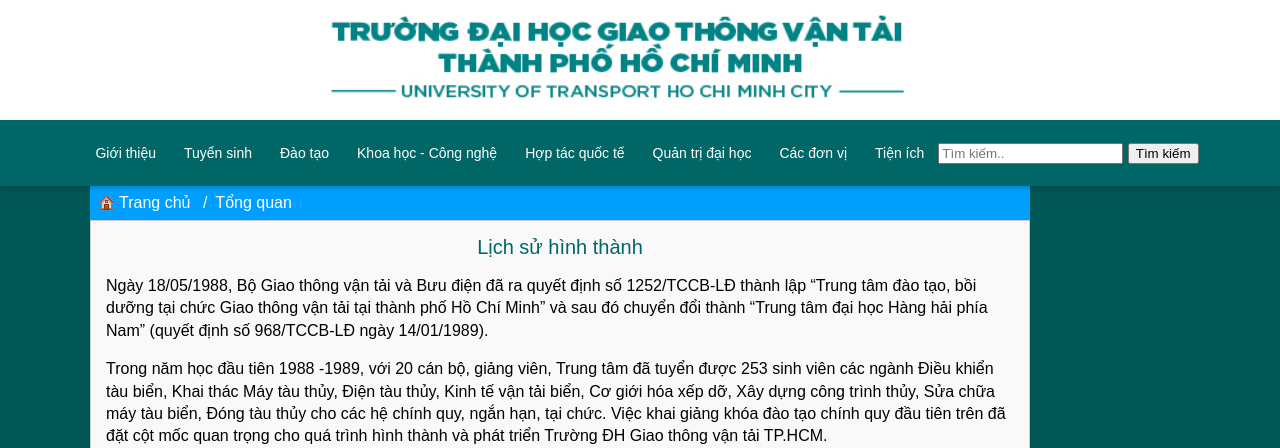
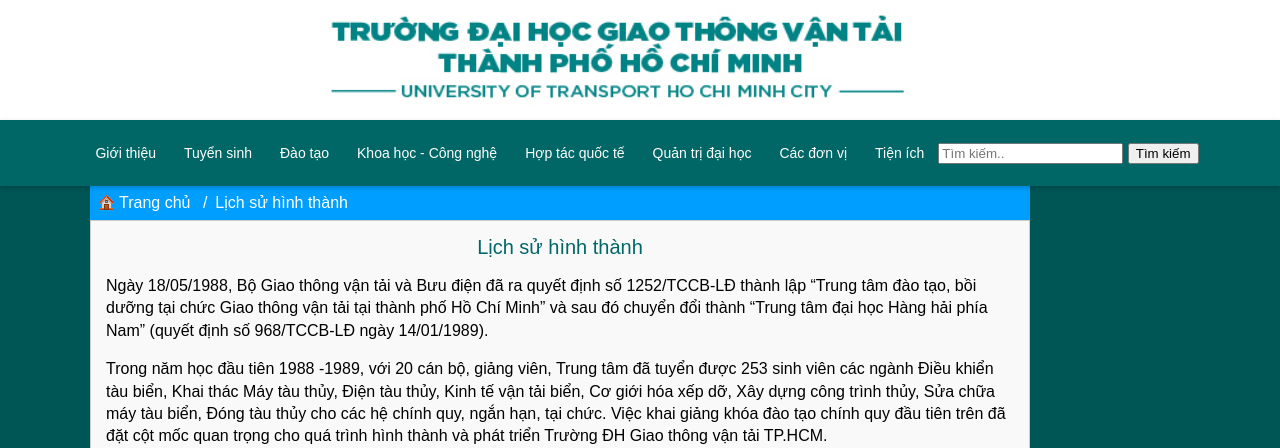
Before and after one commit to LeNguyenDuyCuong99zw/CNPM-Cong-thong-tin-STEM-cho-truong-dai-hoc-UTH, a Django app: page /lich-su-hinh-thanh/ in a window 1280 px wide. Shown: the top 448 px of the page. Run offline with Django 5.2, Linux system fonts and the light colour scheme.

Commit message:
Lan 3 Le Minh Huu Luan - Update lich_su_hinh_thanh.html

```diff
--- a/app/templates/app/articles/lich_su_hinh_thanh.html
+++ b/app/templates/app/articles/lich_su_hinh_thanh.html
@@ -5,7 +5,7 @@
 <body class="main-gh">
   <div class="container1">
     <div class="header-content">
-      <a href="{% url 'home' %}"><img src="{% static 'app/images/home.png' %}" align="left">Trang chủ</a> <a>/</a><a href="{% url 'tong_quan' %}">Tổng quan</a>
+      <a href="{% url 'home' %}"><img src="{% static 'app/images/home.png' %}" align="left">Trang chủ</a> <a>/</a><a href="{% url 'lich_su_hinh_thanh' %}">Lịch sử hình thành</a>
 
     </div>
     <div class="content-wrapper">
```
